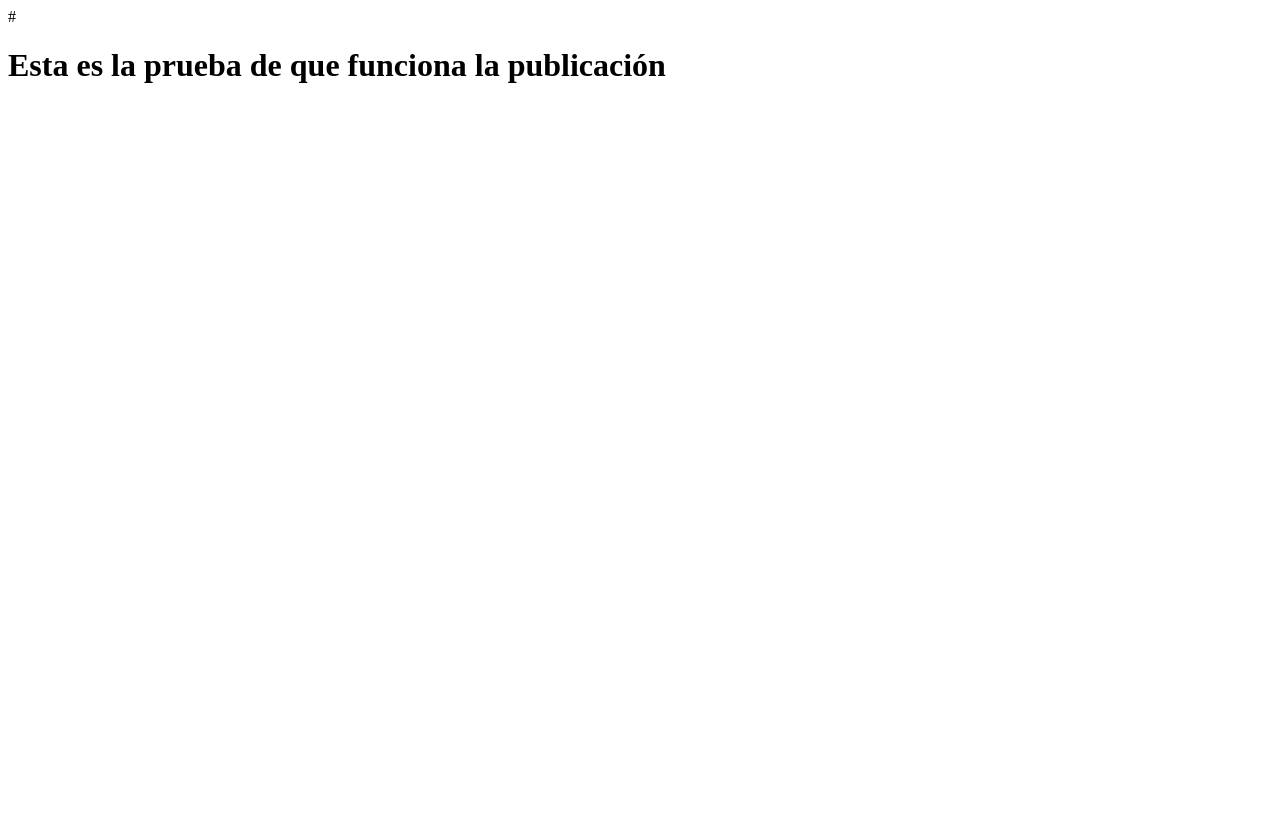
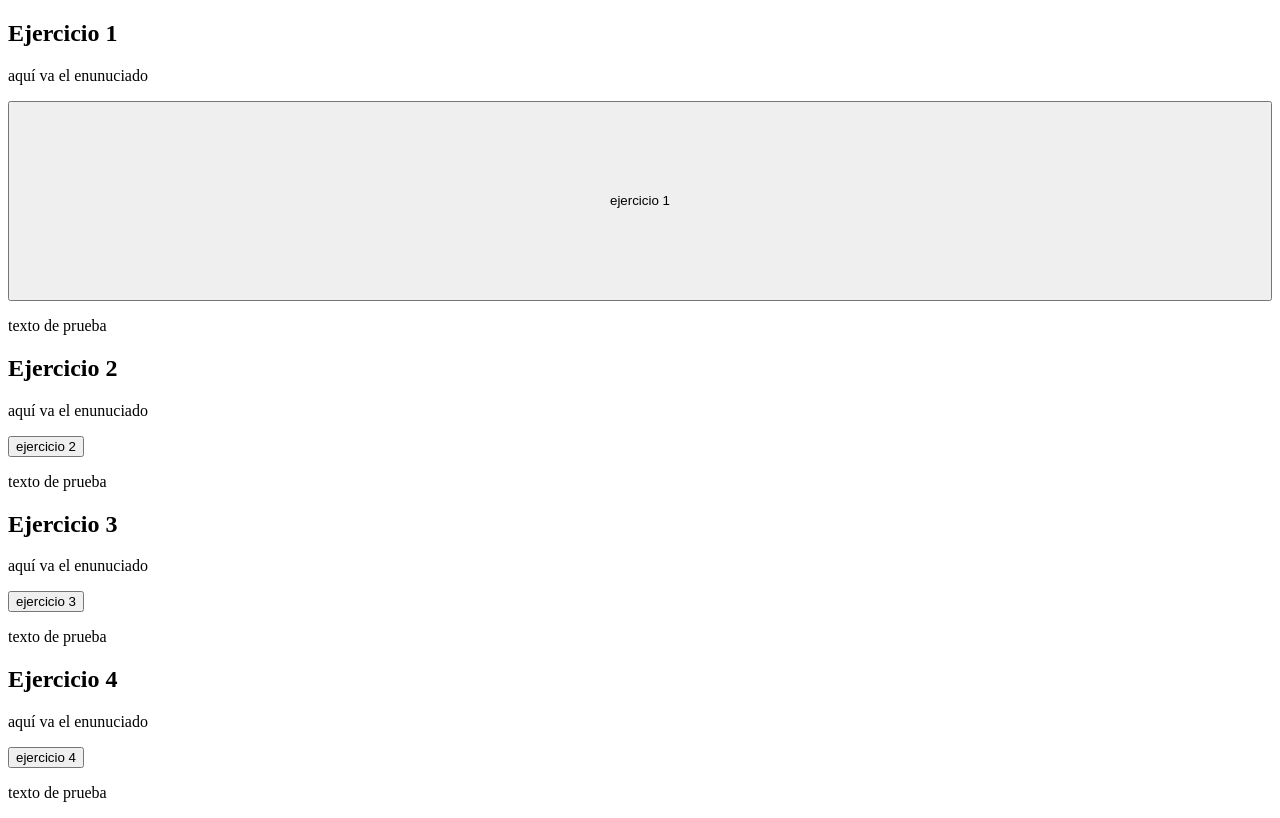
Before and after one commit to haforever/pruebaweb, a plain HTML site: page index.html in a window 1280 px wide. Drawn offline with Linux system fonts and the light colour scheme.

Commit message:
Update index.html

```diff
--- a/index.html
+++ b/index.html
@@ -1,12 +1,72 @@
-#<!DOCTYPE html>
-<html lang="es">
+<!DOCTYPE html>
+<html lang="en">
 <head>
     <meta charset="UTF-8">
     <meta http-equiv="X-UA-Compatible" content="IE=edge">
-    <meta name="viewport" content="width=ç, initial-scale=1.0">
-    <title>Esta es la prueba</title>
+    <meta name="viewport" content="width=device-width, initial-scale=1.0">
+    <title>Ejercicios Unificados</title>
+    <link rel="stylesheet" href="style/style.css">
+
 </head>
 <body>
-  <h1>Esta es la prueba de que funciona la publicación</h1>
+    <div id="principal">
+        <header>
+
+
+        </header>
+        <div id="contenido">
+            <div id="ejercicio1">
+
+                <h2>Ejercicio 1</h2>
+                <p>aquí va el enunuciado </p>
+                <button type="button" onclick="edad()" style="width: 100%; height: 200px;">ejercicio 1</button>
+                <div class="respuestas">
+                    <p id="respuesta1">texto de prueba</p>
+
+                </div>
+
+
+            </div>
+            <div id="ejercicio2">
+
+                <h2>Ejercicio 2</h2>
+                <p>aquí va el enunuciado </p>
+                <button type="button" onclick="nota()">ejercicio 2</button>
+                <div class="respuestas">
+                    <p id="respuesta2">texto de prueba</p>
+
+                </div>
+
+
+            </div>
+            <div id="ejercicio3">
+                <h2>Ejercicio 3</h2>
+                <p>aquí va el enunuciado </p>
+                <button type="button" onclick="cadena()">ejercicio 3</button>
+                <div class="respuestas">
+                    <p id="respuesta3">texto de prueba</p>
+
+                </div>
+
+            </div>
+            <div id="ejercicio4">
+
+                <h2>Ejercicio 4</h2>
+                <p>aquí va el enunuciado </p>
+                <button type="button" onclick="suma()">ejercicio 4</button>
+                <div class="respuestas">
+                    <p id="respuesta4">texto de prueba</p>
+
+                </div>
+
+            </div>
+        </div>
+        <footer>
+
+
+        </footer>
+    </div>
+
+    <script src="js/code.js"></script>
 </body>
 </html>
```
